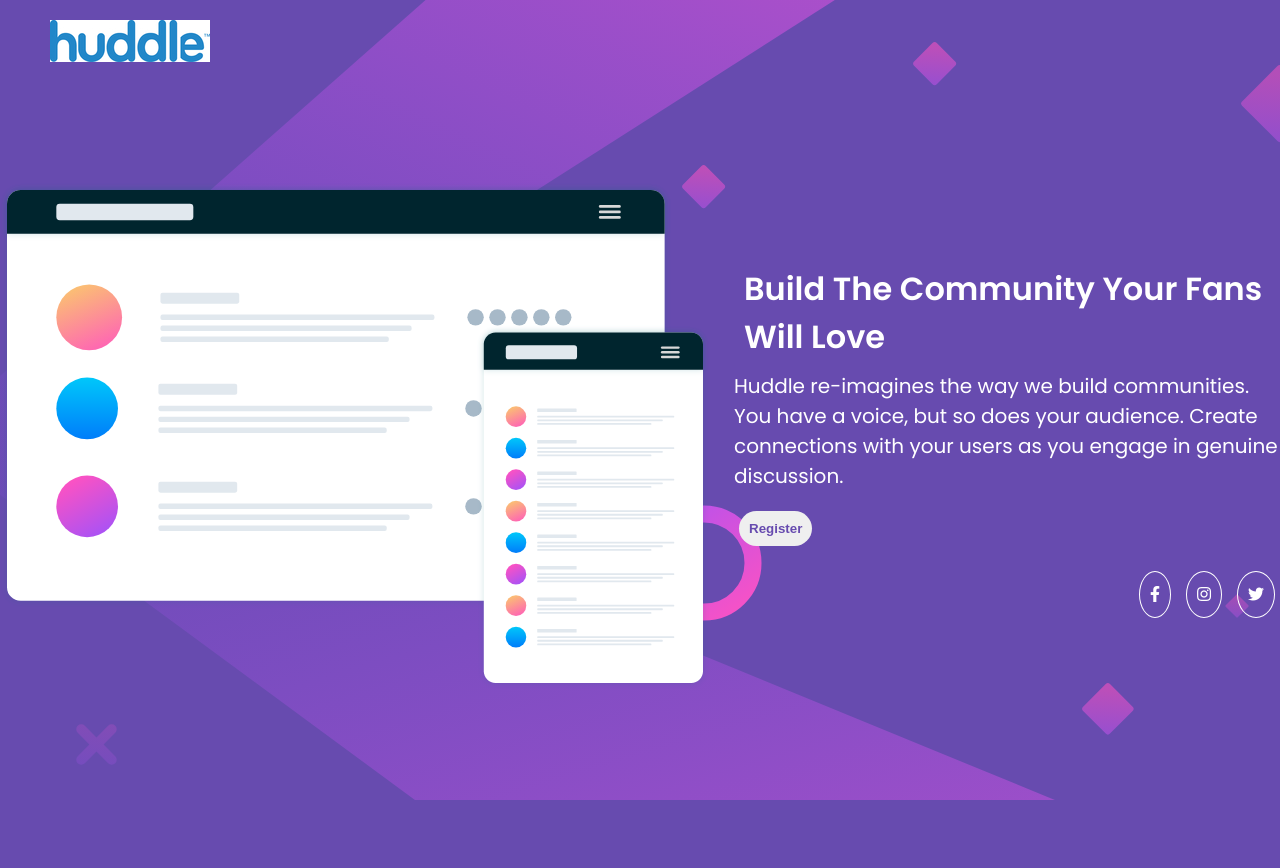
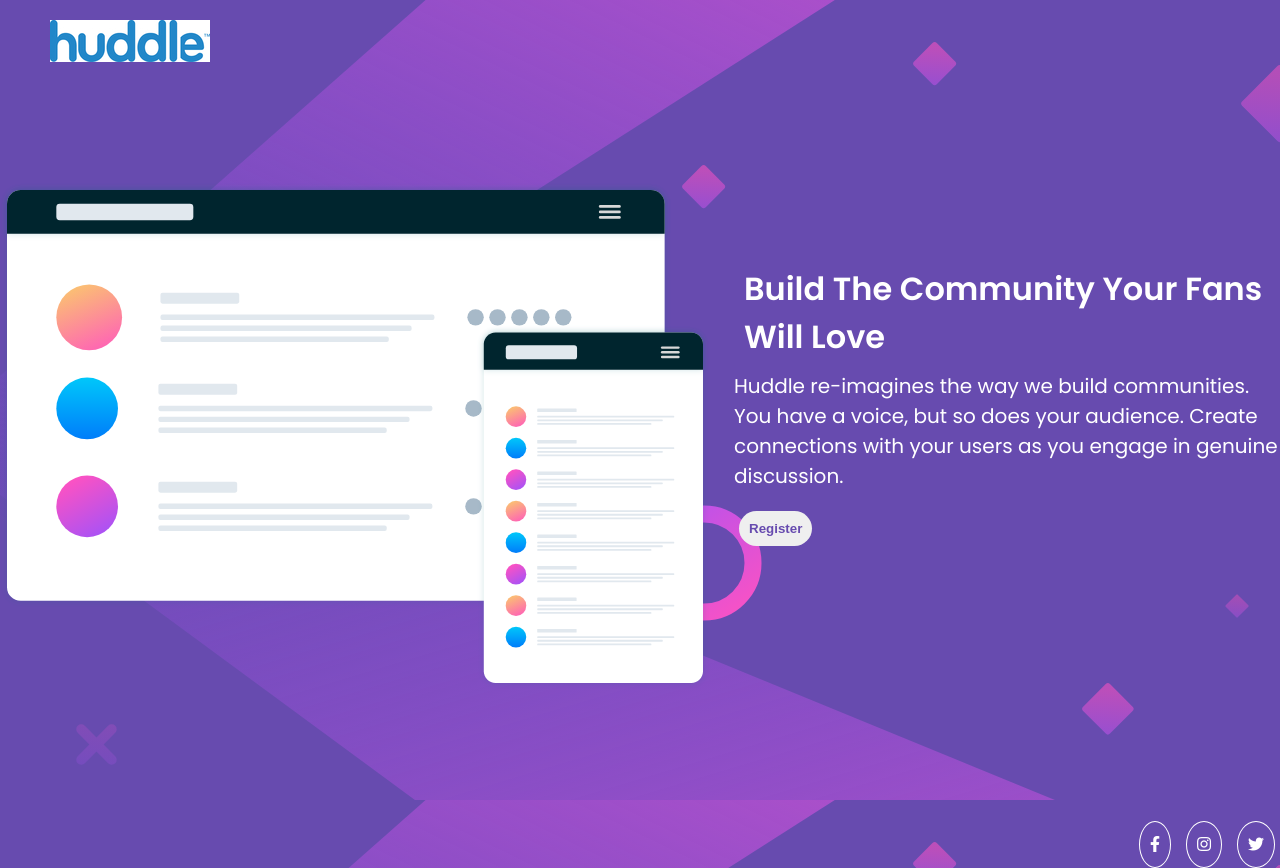
Before and after one commit to rjunio98/huddle-landing-page, a plain HTML site: page index.html in a window 1280 px wide. Before the commit the page ends 800 px from the top, so only its background shows below. Drawn offline with Linux system fonts and the light colour scheme.

Commit message:
mudei o posicionamento dos icones

```diff
--- a/src/css/style.css
+++ b/src/css/style.css
@@ -67,6 +67,7 @@ body {
     padding: 10px;
     color: #fff;
     cursor: pointer;
+    transform: translateY(250px);
 }
 
 .about .icons-container .icon:hover {
```
